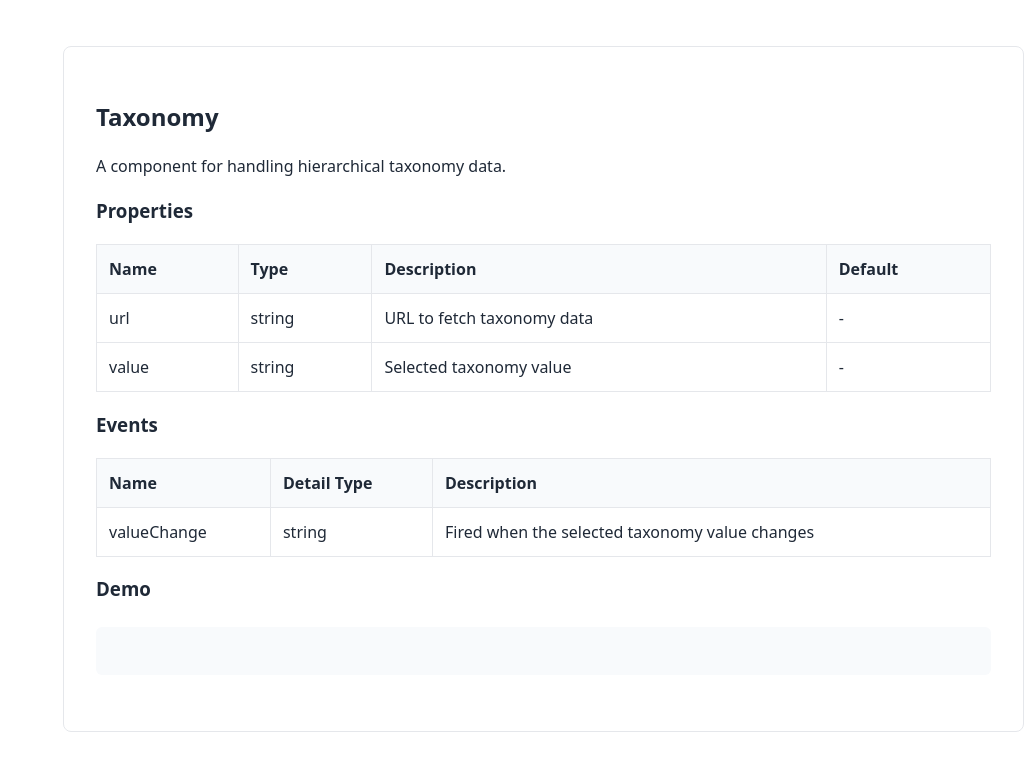
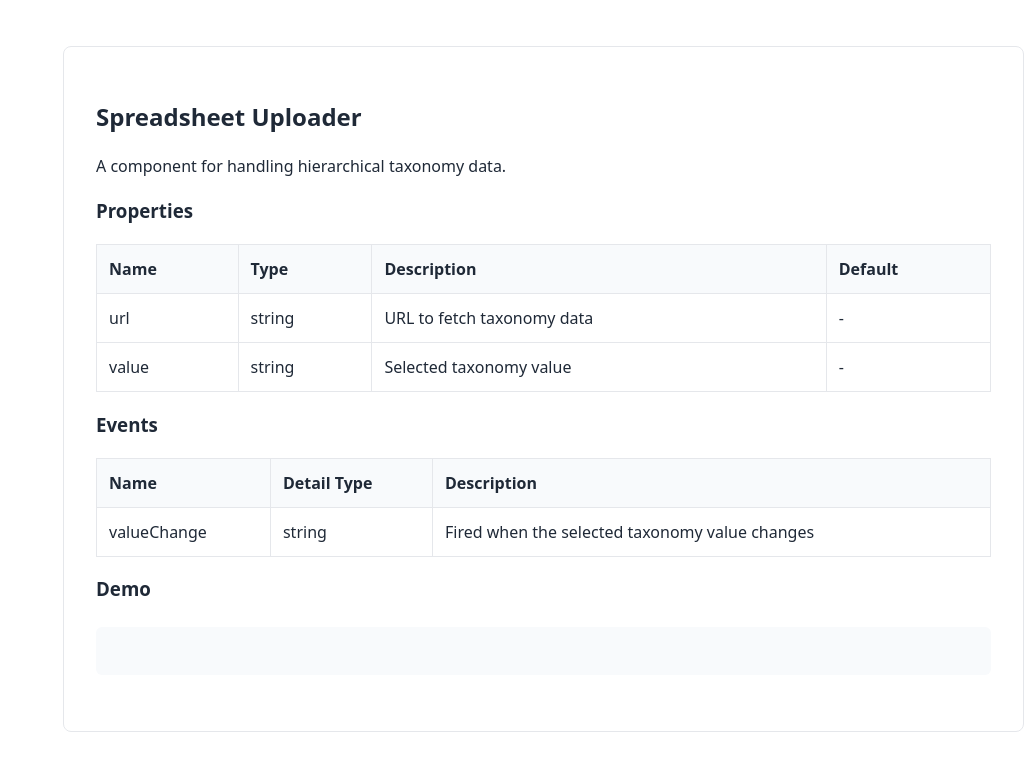
Before and after one commit to Talk-Point/shopcloud-web-components, a website: page src/index.html in a window 1280 px wide. Shown: the part 3176-3946 px from the top of the page, without its empty margins (256-1280 px from the left). Drawn offline with nearby package versions, Linux system fonts and the light colour scheme.

Commit message:
doc: update

```diff
--- a/src/index.html
+++ b/src/index.html
@@ -454,7 +454,7 @@ taxonomy.addEventListener('valueChange', event => {
 </code></pre>
       </section>
       <section id="spreadsheet-uploader" class="component-section">
-        <h2>Taxonomy</h2>
+        <h2>Spreadsheet Uploader</h2>
         <p>A component for handling hierarchical taxonomy data.</p>
 
         <h3>Properties</h3>
```
